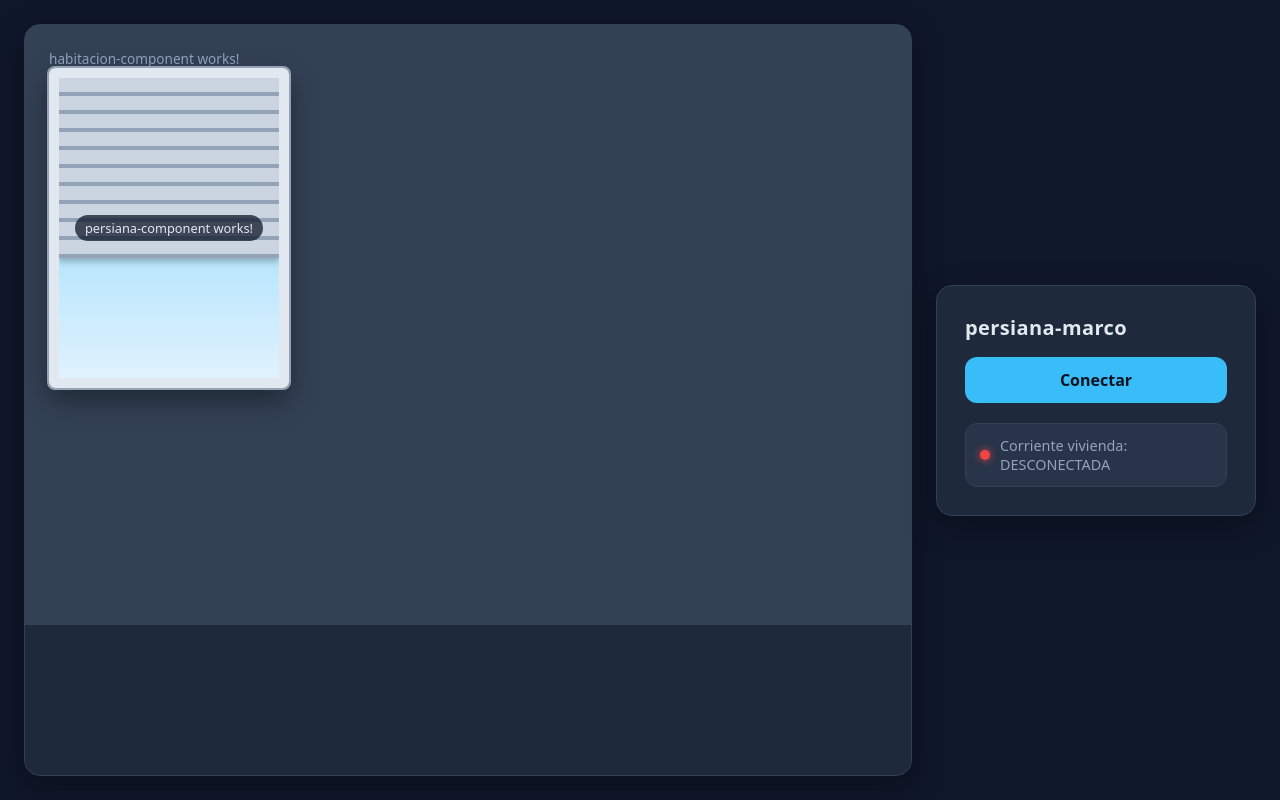
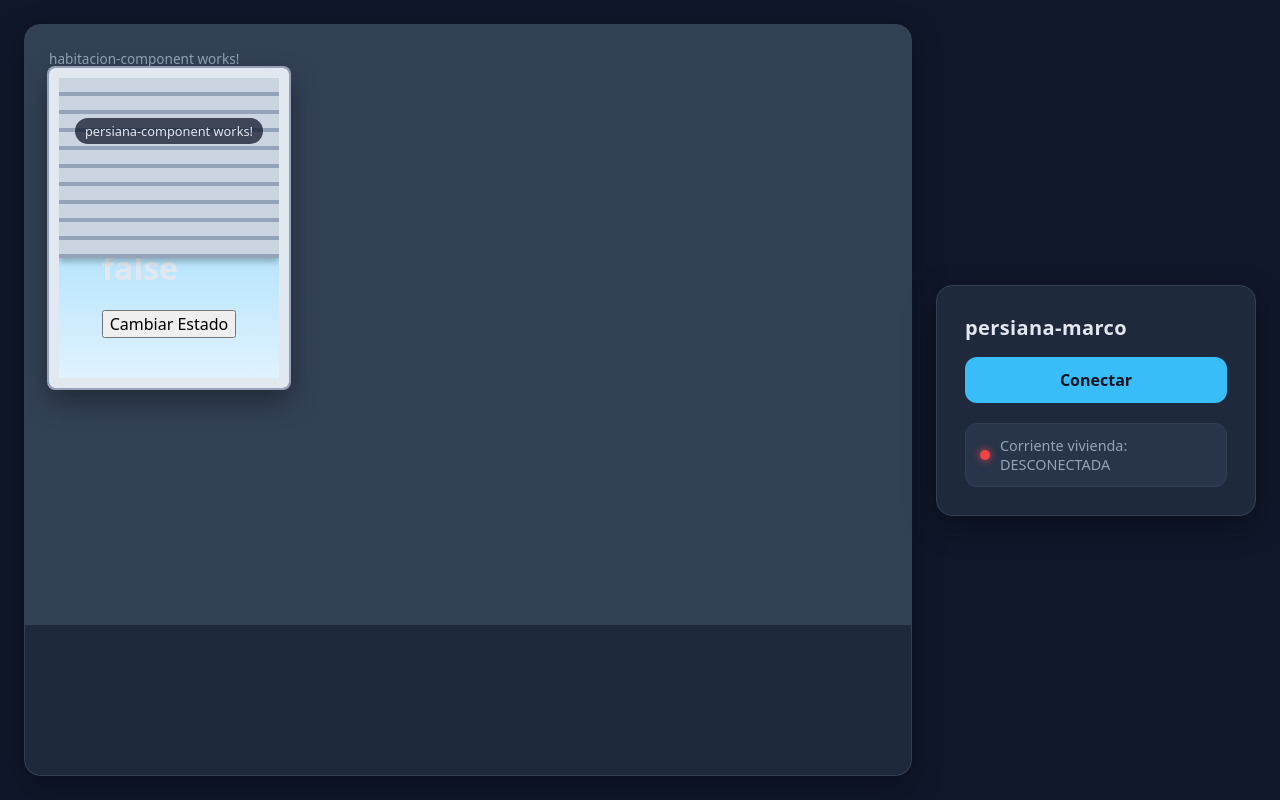
Before and after one commit to Maliketh4bc/persiana-marco, an Angular app: page / in a window 1280 px wide. Built offline with nearby package versions, Linux system fonts and the light colour scheme.

Commit message:
boton persiana

```diff
--- a/src/app/habitacion-component/persiana-component/persiana-component.component.html
+++ b/src/app/habitacion-component/persiana-component/persiana-component.component.html
@@ -1 +1,7 @@
 <p>persiana-component works!</p>
+
+    <div>
+        <h1>{{ estado }}</h1>
+
+        <button (click)="cambiarEstado($event)">Cambiar Estado</button>
+    </div>
--- a/src/app/habitacion-component/persiana-component/persiana-component.component.ts
+++ b/src/app/habitacion-component/persiana-component/persiana-component.component.ts
@@ -1,4 +1,5 @@
 import { Component } from '@angular/core';
+import { Input } from '@angular/core';
 
 @Component({
   selector: 'app-persiana-component',
@@ -8,4 +9,17 @@ import { Component } from '@angular/core';
 })
 export class PersianaComponentComponent {
 
+  estado = false;
+
+  cambiarEstado(event: Event) {
+    let conEs = event.target as HTMLButtonElement;
+
+    if(!this.estado){
+      this.estado = true;
+      conEs.innerText = 'ABIERTA';
+    }else{
+      this.estado = false;
+      conEs.innerText = 'CERRADA';
+    }
+  }
 }
```
